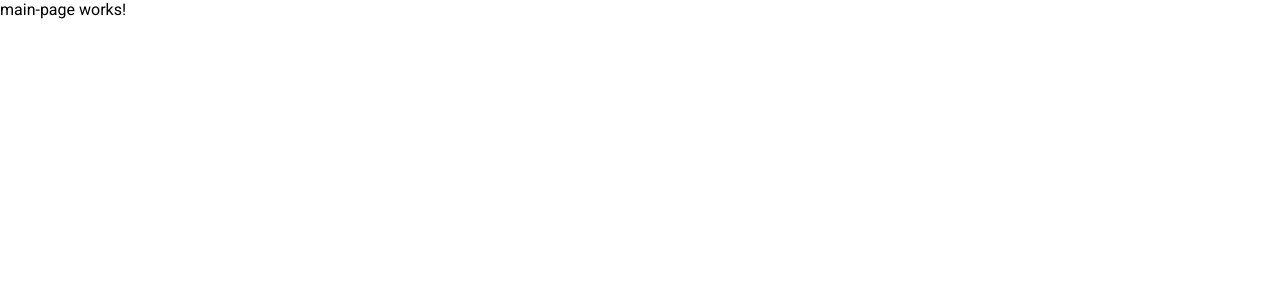
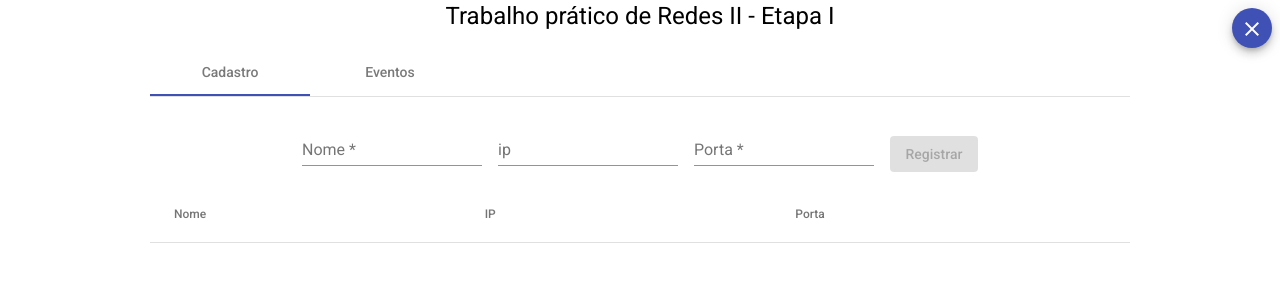
Before and after one commit to JoaoLopez/Trabalho_Redes_II_20211, an Angular app in the folder frontend/: page / in a window 1280 px wide. Shown: the top 300 px of the page. Built offline with nearby package versions, Linux system fonts and the light colour scheme.

Commit message:
- Criação da estrutura básica de cadastro de usuários

```diff
--- /dev/null
+++ b/frontend/src/app/core/interfaces/user.interface.ts
@@ -0,0 +1,5 @@
+export interface User {
+    name: string,
+    ip: string,
+    port: string
+}
--- a/frontend/src/app/core/main-page/main-page.component.html
+++ b/frontend/src/app/core/main-page/main-page.component.html
@@ -1 +1,49 @@
-<p>main-page works!</p>
+<div class="main-page">
+    <button mat-mini-fab color="primary" matTooltip="Fechar conexão">
+        <mat-icon>close</mat-icon>
+    </button>
+    <div class="main-page-container">
+        <h1 class="mat-h1">Trabalho prático de Redes II - Etapa I</h1>
+
+        <mat-tab-group dynamicHeight>
+            <mat-tab label="Cadastro">
+                <form [formGroup]="user" (ngSubmit)="onFormSubmit()">
+                    <mat-form-field>
+                        <input matInput type="text" placeholder="Nome" autocomplete="false" [formControl]="user.get('name')">
+                    </mat-form-field>
+                    <mat-form-field>
+                        <input matInput type="text" placeholder="ip" autocomplete="false" [formControl]="user.get('ip')">
+                    </mat-form-field>
+                    <mat-form-field>
+                        <input matInput type="text" placeholder="Porta" autocomplete="false" [formControl]="user.get('port')">
+                    </mat-form-field>
+                    <button mat-raised-button type="submit" color="primary" [disabled]="!user.valid">Registrar</button>
+                </form>
+                <mat-table [dataSource]="dataSource">
+                    <ng-container matColumnDef="name">
+                        <mat-header-cell *matHeaderCellDef> Nome </mat-header-cell>
+                        <mat-cell *matCellDef="let element"> {{element.name}} </mat-cell>
+                    </ng-container>
+
+                    <ng-container matColumnDef="ip">
+                        <mat-header-cell *matHeaderCellDef> IP </mat-header-cell>
+                        <mat-cell *matCellDef="let element"> {{element.ip}} </mat-cell>
+                    </ng-container>
+
+                    <ng-container matColumnDef="port">
+                        <mat-header-cell *matHeaderCellDef> Porta </mat-header-cell>
+                        <mat-cell *matCellDef="let element"> {{element.port}} </mat-cell>
+                    </ng-container>
+
+                    <mat-header-row *matHeaderRowDef="displayedColumns"></mat-header-row>
+                    <mat-row *matRowDef="let row; columns: displayedColumns;"></mat-row>
+                </mat-table>
+            </mat-tab>
+            <mat-tab label="Eventos">
+                <div class="events">
+                    {{ events }}
+                </div>
+            </mat-tab>
+        </mat-tab-group>
+    </div>
+</div>
--- a/frontend/src/app/core/main-page/main-page.component.scss
+++ b/frontend/src/app/core/main-page/main-page.component.scss
@@ -0,0 +1,37 @@
+:host {
+    .main-page {
+        position: relative;
+        display: flex;
+        justify-content: center;
+
+        button.mat-mini-fab {
+            position: absolute;
+            left: calc(100% - 48px);
+            top: 8px;
+        }
+
+        .main-page-container {
+            display: flex;
+            align-items: center;
+            justify-content: center;
+            flex-direction: column;
+            width: 980px;
+            max-width: 980px;
+
+            .mat-tab-group {
+                width: 100%;
+
+                form {
+                    display: flex;
+                    align-items: center;
+                    justify-content: center;
+                    margin-top: 24px;
+
+                    mat-form-field, button {
+                        margin: 0 8px;
+                    }
+                }
+            }
+        }
+    }
+}
--- a/frontend/src/app/core/main-page/main-page.component.ts
+++ b/frontend/src/app/core/main-page/main-page.component.ts
@@ -1,4 +1,6 @@
 import { Component, OnInit } from '@angular/core';
+import { FormBuilder, FormGroup, Validators } from '@angular/forms';
+import { User } from '../interfaces/user.interface';
 
 @Component({
   selector: 'app-main-page',
@@ -7,9 +9,25 @@ import { Component, OnInit } from '@angular/core';
 })
 export class MainPageComponent implements OnInit {
 
-  constructor() { }
+  user: FormGroup;
+  events = 'Eventos';
+
+  displayedColumns: string[] = ['name', 'ip', 'port'];
+  dataSource: User[] = [];
+
+  constructor(private fb: FormBuilder) {
+    this.user = this.fb.group({
+      name: ['', Validators.required],
+      ip: ['', Validators.compose([Validators.required, Validators.pattern(new RegExp('(25[0-5]|2[0-4][0-9]|[01]?[0-9][0-9]?)(\.(25[0-5]|2[0-4][0-9]|[01]?[0-9][0-9]?)){3}', 'g'))])],
+      port: ['', Validators.required]
+    });
+  }
 
   ngOnInit() {
   }
 
+  onFormSubmit() {
+    console.log(this.user.value);
+    console.log(this.user.valid);
+  }
 }
```
Also changed, not shown: frontend/src/app/core/core.module.ts (+16 -3 lines).
